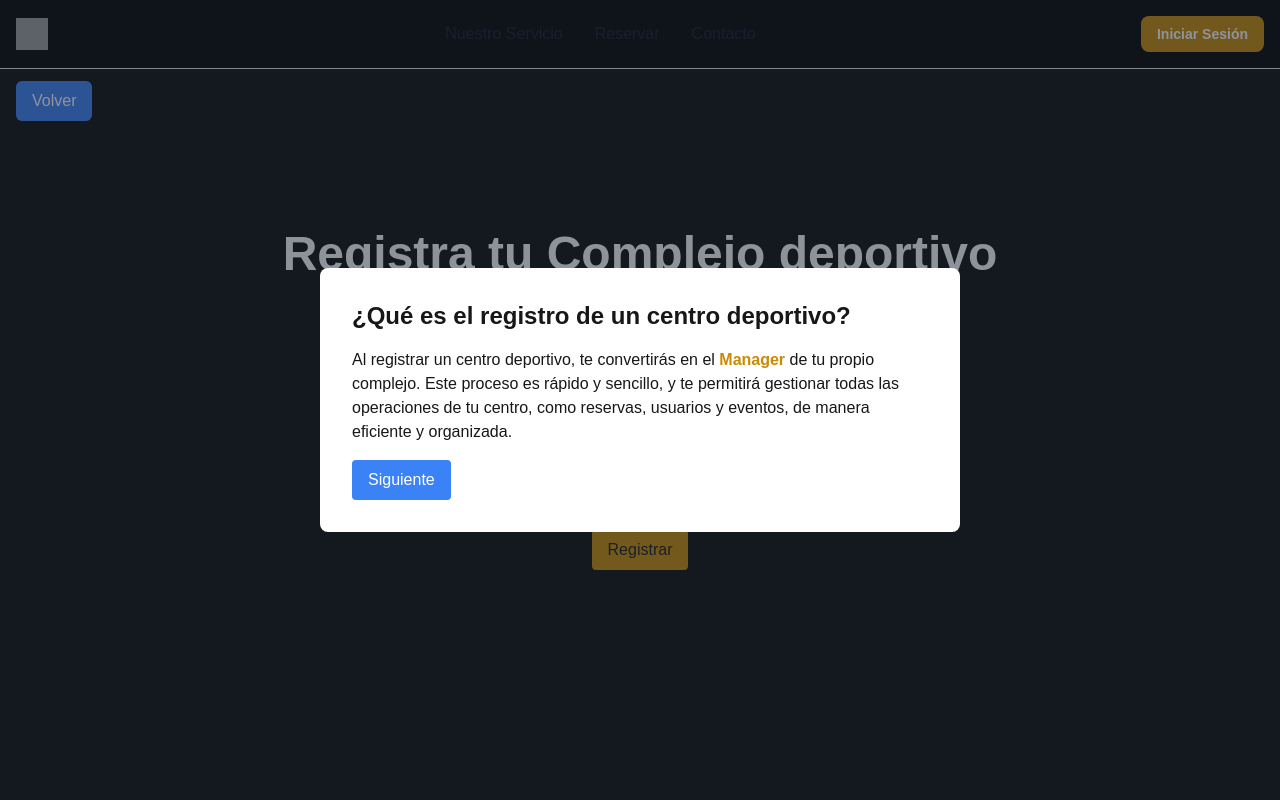
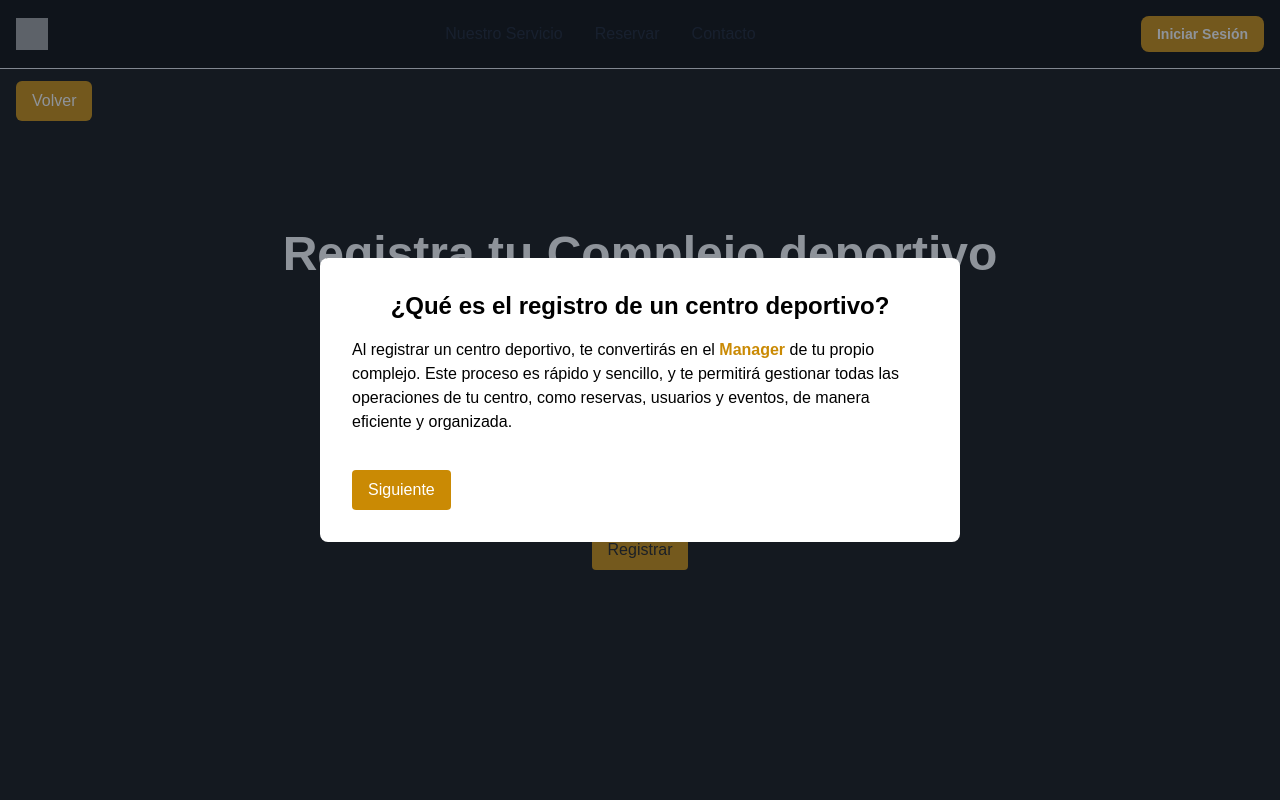
Before and after one commit to Active04-star/Frontend, a Next.js app: page /for-business in a window 1280 px wide. Shown: the top 800 px of the page. Built offline with nearby package versions, Linux system fonts and the light colour scheme; no server answers; grey boxes are pictures that could not be loaded.

Commit message:
correciones

```diff
--- a/src/components/back-button/back-button.tsx
+++ b/src/components/back-button/back-button.tsx
@@ -20,7 +20,7 @@ const BotonVolver: React.FC = () => {
     <button
       onClick={manejarVolver}
       style={{ top: `${navbarHeight + 16}px` }} // Calcula la altura de la navbar más un margen
-      className="fixed left-4 px-4 py-2 bg-blue-500 text-white rounded-md hover:bg-blue-600 focus:outline-none z-10"
+      className="fixed left-4 px-4 py-2 bg-yellow-600  text-white rounded-md  hover:bg-yellow-700 focus:outline-none z-10"
     >
       Volver
     </button>
--- a/src/components/modal/modal.component.tsx
+++ b/src/components/modal/modal.component.tsx
@@ -16,10 +16,10 @@ export const ModalInformacion: React.FC<{ closeModal: () => void }> = ({ closeMo
 
   return (
     <div className="fixed inset-0 bg-gray-800 bg-opacity-50 flex justify-center items-center z-50">
-      <div className="bg-white p-8 rounded-lg w-1/2">
+      <div className="bg-white p-8 rounded-lg w-1/2 text-black">
         {currentPage === 1 ? (
           <div>
-            <h2 className="text-2xl font-semibold mb-4">
+            <h2 className="text-2xl font-semibold mb-4 text-center">
               ¿Qué es el registro de un centro deportivo?
             </h2>
             <p className="mb-4">
@@ -30,19 +30,19 @@ export const ModalInformacion: React.FC<{ closeModal: () => void }> = ({ closeMo
             </p>
             <button
               onClick={handleSiguiente}
-              className="bg-blue-500 text-white px-4 py-2 rounded hover:bg-blue-600"
+              className="mt-5 bg-yellow-600 px-4 py-2 rounded hover:bg-yellow-700 text-white"
             >
               Siguiente
             </button>
           </div>
         ) : (
           <div>
-            <h2 className="text-2xl font-semibold mb-4">
+            <h2 className="text-2xl font-semibold mb-4 text-center">
               ¿Por qué registrar tu centro con nosotros?
             </h2>
-            <p className="mb-4">
+            <p className="mb-4 ">
               Nuestro sistema de gestión te da el poder de controlar todos los aspectos de tu centro deportivo. Como{" "}
-              <strong className="text-yellow-600">Manager</strong>, podrás gestionar usuarios, reservas y eventos de forma fácil.
+              <strong className="text-yellow-600 ">Manager</strong>, podrás gestionar usuarios, reservas y eventos de forma fácil.
               ¡Haz crecer tu negocio y mejora la experiencia de tus clientes con nosotros!
             </p>
             <button
--- a/src/views/LandingView/LandingView.tsx
+++ b/src/views/LandingView/LandingView.tsx
@@ -67,7 +67,7 @@ const LandingView: React.FC = () => {
                   </button>
                 </Link>
               ) : (
-                <Link href="/registerSportcenter">
+                <Link href="/for-business">
                   <button className="border border-primary text-primary px-4 py-2 rounded hover:bg-primary hover:text-dark">
                     INSCRIBE TU CENTRO DEPORTIVO
                   </button>
```
